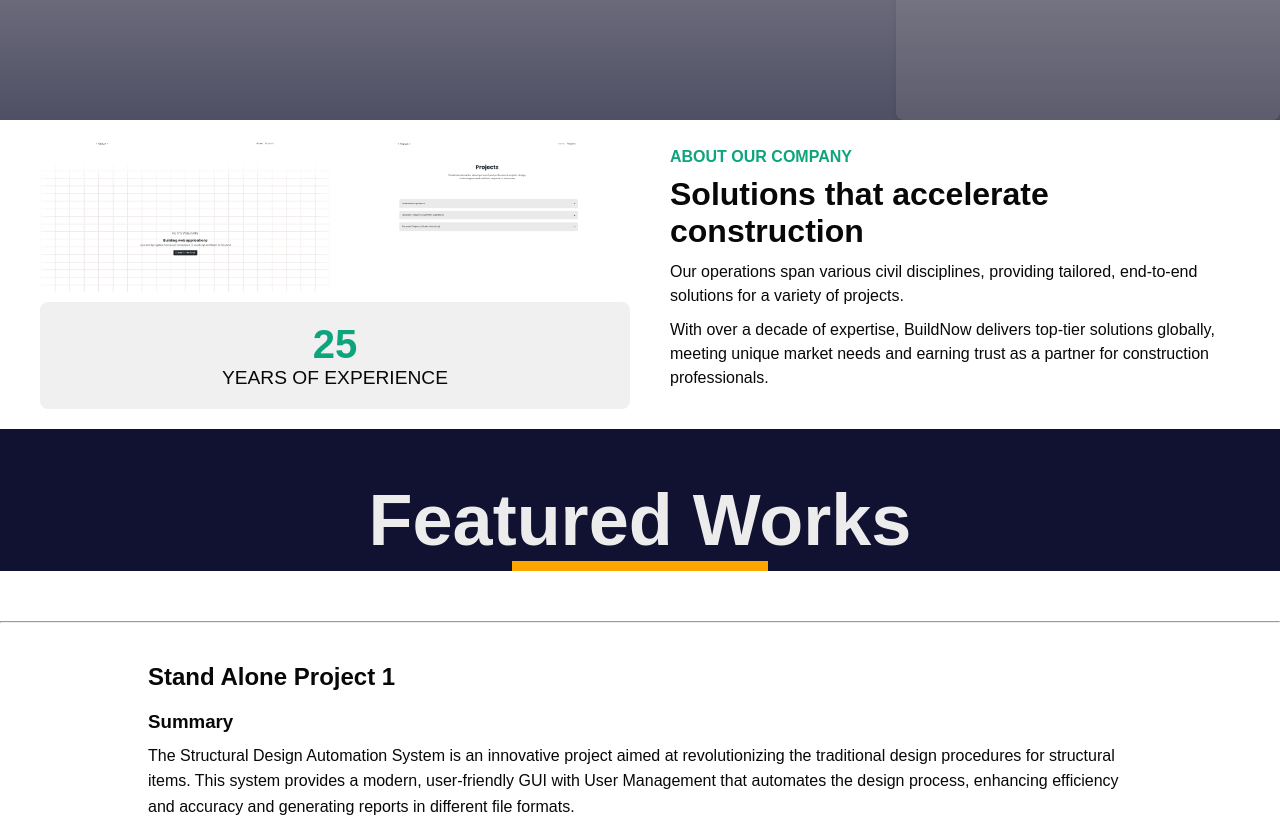
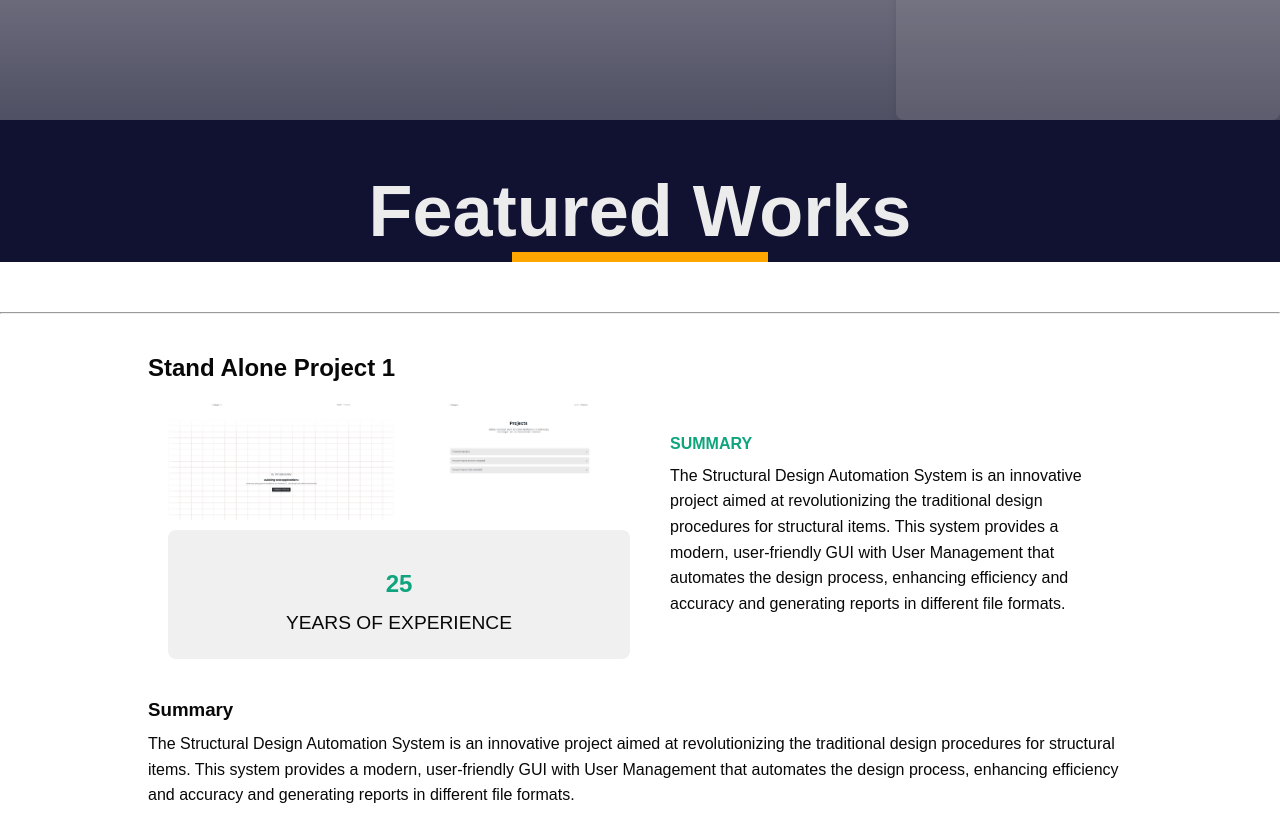
Before and after one commit to varunnlv/vportfolio, a React (Create React App) app: page / in a window 1280 px wide. Shown: the part 3080-3897 px from the top of the page. Built offline with nearby package versions, Linux system fonts and the light colour scheme.

Commit message:
Update portfolio.jsx

```diff
--- a/src/components/portfolio/portfolio.jsx
+++ b/src/components/portfolio/portfolio.jsx
@@ -97,6 +97,20 @@ const Portfolio = () => {
     return (
         <div  id='Projects' className="portfolio" ref={ref}>
 
+            <div className="progress">
+                <h1>Featured Works</h1>
+                <motion.div style={{ scaleX }} className="progressBar"></motion.div>
+            </div>
+            <div className="progress1">
+                <h1> </h1>
+            </div>
+
+            <hr/>
+            <div class="ui-container">
+
+                <h2>{items[0].title}</h2>
+
+
                  <div className="small-gallery-container">
                   <div className="gallery-content">
                     <div className="gallery-images">
@@ -116,30 +130,16 @@ const Portfolio = () => {
                       </div>
                     </div>
                     <div className="gallery-text">
-          <h3>ABOUT OUR COMPANY</h3>
-          <h2>Solutions that accelerate construction</h2>
+                      <h3>Summary</h3>
+{/*                       <h2>Solutions that accelerate construction</h2> */}
                       <p>
-            Our operations span various civil disciplines, providing tailored, end-to-end solutions for a variety of projects.
+                        The Structural Design Automation System is an innovative project aimed at revolutionizing the traditional design procedures for structural items. This system provides a modern, user-friendly GUI with User Management that automates the design process, enhancing efficiency and accuracy and generating reports in different file formats.
                       </p>
-          <p>
-            With over a decade of expertise, BuildNow delivers top-tier solutions globally, meeting unique market needs and earning trust as a partner for construction professionals.
-          </p>
+
                     </div>
                   </div>
                 </div>
 
-            <div className="progress">
-                <h1>Featured Works</h1>
-                <motion.div style={{ scaleX }} className="progressBar"></motion.div>
-            </div>
-            <div className="progress1">
-                <h1> </h1>
-            </div>
-
-            <hr/>
-            <div class="ui-container">
-
-                <h2>{items[0].title}</h2>
 
                  <div id="projectSectionh1" className="projectdata hidden fade-in-top" style={{ marginTop: '20px' }}>
                     <h3>Summary</h3>
```
Lines whose indentation alone changed are shown as unchanged.
